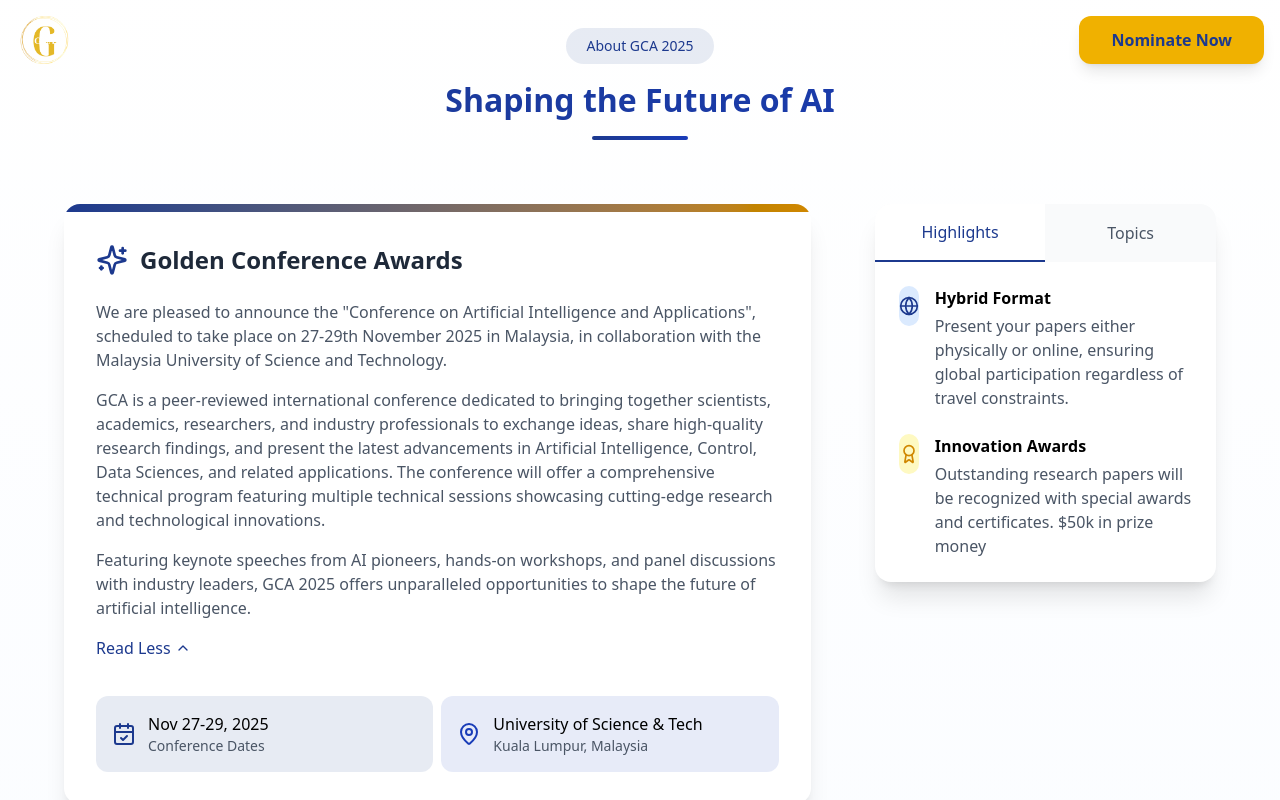
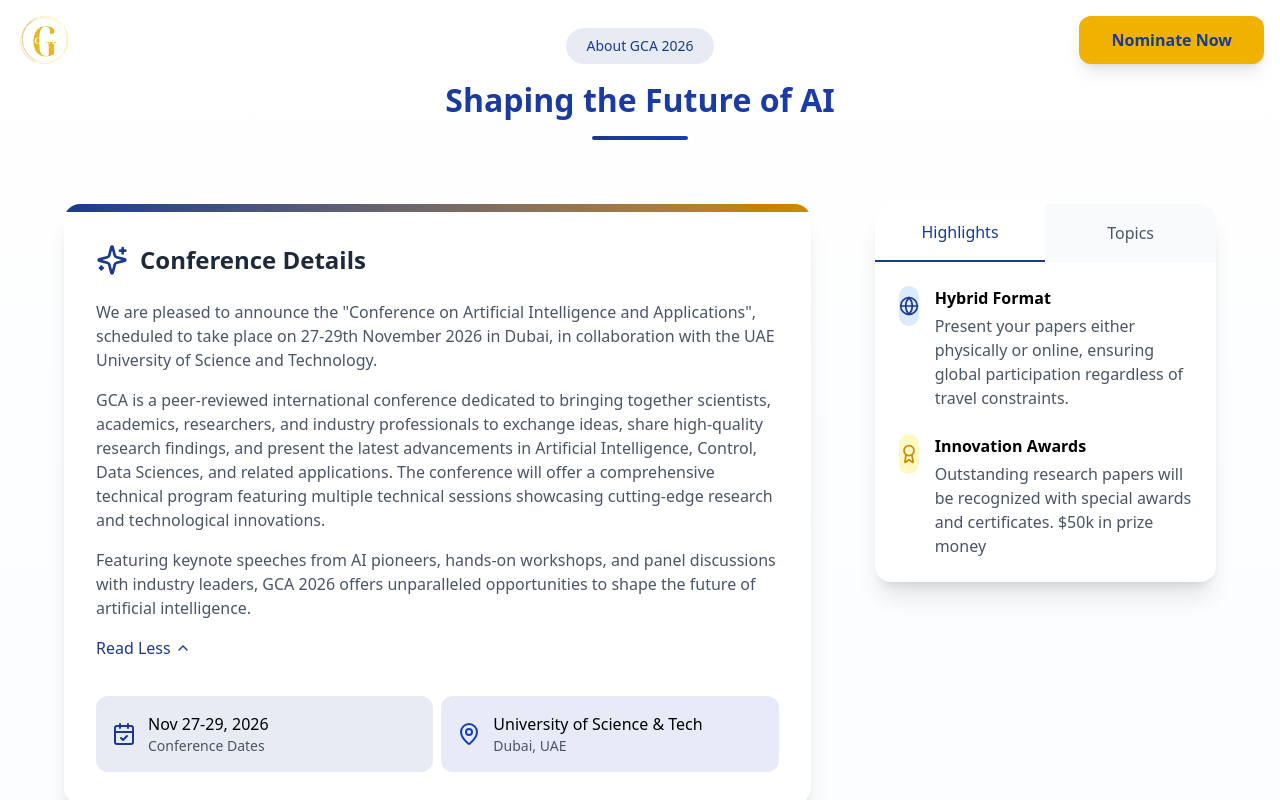
Before and after one commit to Tasmii/GCA, a React (Vite) app: page /conference-2026 in a window 1280 px wide. Both pictures are taken after a click on the button "Read More". Shown: the part 852-1652 px from the top of the page. Built offline with nearby package versions, Linux system fonts and the light colour scheme.

Commit message:
new commit

```diff
--- a/package.json
+++ b/package.json
@@ -10,7 +10,7 @@
     "preview": "vite preview"
   },
   "dependencies": {
-    "framer-motion": "^12.12.1",
+    "framer-motion": "^12.12.2",
     "lucide-react": "^0.511.0",
     "react": "^19.1.0",
     "react-dom": "^19.1.0",
--- a/src/components/Conference-2026.jsx
+++ b/src/components/Conference-2026.jsx
@@ -65,7 +65,7 @@
           transition={{ duration: 0.8 }}
         >
           <div className="inline-block mb-6 px-6 py-2 bg-white/10 backdrop-blur-sm rounded-full text-white text-sm">
-            November 27-29, 2025 • Malaysia
+            November 27-29, 2026 • Dubai, UAE
           </div>
         </motion.div>
 
@@ -118,7 +118,7 @@
           className="text-center mb-16"
         >
           <div className="inline-block mb-4 px-5 py-2 bg-blue-900/10 text-blue-900 rounded-full text-sm">
-            About GCA 2025
+            About GCA 2026
           </div>
           <h2 className="text-4xl md:text-5xl font-bold bg-gradient-to-r from-blue-900 to-blue-800 bg-clip-text text-transparent mb-4">
             Shaping the Future of AI
@@ -140,11 +140,11 @@
               <div className="p-8">
                 <div className="flex items-center gap-3 mb-6">
                   <Sparkles className="h-8 w-8 text-blue-900" />
-                  <h3 className="text-2xl font-bold text-gray-800">Golden Conference Awards</h3>
+                  <h3 className="text-2xl font-bold text-gray-800">Conference Details</h3>
                 </div>
 
                 <p className="text-gray-600 mb-4">
-                We are pleased to announce the "Conference on Artificial Intelligence and Applications", scheduled to take place on 27-29th November 2025 in Malaysia, in collaboration with the Malaysia University of Science and Technology.</p>
+                We are pleased to announce the "Conference on Artificial Intelligence and Applications", scheduled to take place on 27-29th November 2026 in Dubai, in collaboration with the UAE University of Science and Technology.</p>
 
                 {showMoreAbout && (
                   <>
@@ -155,7 +155,7 @@
                     </p>
                     <p className="text-gray-600 mb-4">
                       Featuring keynote speeches from AI pioneers, hands-on workshops, and panel discussions with
-                      industry leaders, GCA 2025 offers unparalleled opportunities to shape the future of artificial
+                      industry leaders, GCA 2026 offers unparalleled opportunities to shape the future of artificial
                       intelligence.
                     </p>
                   </>
@@ -177,7 +177,7 @@
                   <div className="flex items-center gap-3 p-4 bg-blue-900/10 rounded-xl">
                     <CalendarCheck className="h-6 w-6 text-blue-900" />
                     <div>
-                      <p className="font-medium">Nov 27-29, 2025</p>
+                      <p className="font-medium">Nov 27-29, 2026</p>
                       <p className="text-sm text-gray-600">Conference Dates</p>
                     </div>
                   </div>
@@ -185,7 +185,7 @@
                     <MapPin className="h-6 w-6 text-blue-800" />
                     <div>
                       <p className="font-medium">University of Science & Tech</p>
-                      <p className="text-sm text-gray-600">Kuala Lumpur, Malaysia</p>
+                      <p className="text-sm text-gray-600">Dubai, UAE</p>
                     </div>
                   </div>
                 </div>
@@ -276,7 +276,7 @@
               <div className="flex items-center gap-3">
                 <Users className="h-10 w-10" />
                 <div>
-                  <h3 className="text-xl font-bold">Join Us in Malaysia</h3>
+                  <h3 className="text-xl font-bold">Join Us in Dubai, UAE</h3>
                   <p className="text-md">Be part of this exciting opportunity to share your research, gain valuable insights, and build lasting collaborations with peers from around the world.</p>
                 </div>
               </div>
@@ -338,14 +338,14 @@
               Venue Details
             </h2>
             <p className="text-lg text-gray-600 max-w-2xl mx-auto">
-              World-class facilities in Kuala Lumpur
+              World-class facilities in Dubai, UAE
             </p>
           </div>
 
           <div className="grid lg:grid-cols-2 gap-12">
             <div className="rounded-xl overflow-hidden shadow-xl">
               <iframe
-                src="https://www.google.com/maps/embed?pb=!1m18!1m12!1m3!1d3983.79771432555!2d101.68924631475726!3d3.138355297710132!2m3!1f0!2f0!3f0!3m2!1i1024!2i768!4f13.1!3m3!1m2!1s0x31cc362b0e679927%3A0x6376d2c3a10a4956!2sKuala%20Lumpur%20Convention%20Centre!5e0!3m2!1sen!2smy!4v1628235678909!5m2!1sen!2smy"
+                src="https://www.google.com/maps/embed?pb=!1m18!1m12!1m3!1d3610.1786541102883!2d55.271801475381785!3d25.19719697771105!2m3!1f0!2f0!3f0!3m2!1i1024!2i768!4f13.1!3m3!1m2!1s0x3e5f43348a67e24b%3A0xff45e502e1ceb7e2!2sBurj%20Khalifa!5e0!3m2!1sen!2sin!4v1748014699433!5m2!1sen!2sin"
                 className="w-full h-96 border-0"
                 allowFullScreen
               />
@@ -372,9 +372,9 @@
                     <div className="flex items-start gap-4">
                       <Building className="h-6 w-6 text-blue-900 mt-1" />
                       <div>
-                        <h3 className="text-xl font-semibold mb-2">KL Convention Center</h3>
+                        <h3 className="text-xl font-semibold mb-2">Dubai Convention Center</h3>
                         <p className="text-gray-600">
-                          State-of-the-art convention facility in the heart of Kuala Lumpur,
+                          State-of-the-art convention facility in the heart of Dubai, UAE,
                           featuring 10,000 sqm of exhibition space and 50 meeting rooms.
                         </p>
                       </div>
@@ -395,9 +395,9 @@
                 {venueTab === 'attractions' && (
                   <div className="grid grid-cols-2 gap-4">
                     {[
-                      { icon: <Globe className="h-5 w-5" />, name: 'Petronas Towers' },
-                      { icon: <MapPin className="h-5 w-5" />, name: 'Batu Caves' },
-                      { icon: <Utensils className="h-5 w-5" />, name: 'Jalan Alor Food Street' },
+                      { icon: <Globe className="h-5 w-5" />, name: 'Burj Khalifa' },
+                      { icon: <MapPin className="h-5 w-5" />, name: 'Palm Jumerah' },
+                      { icon: <Utensils className="h-5 w-5" />, name: 'Dubai Mall' },
                       { icon: <Hotel className="h-5 w-5" />, name: 'Luxury Hotels' }
                     ].map((attraction, index) => (
                       <div key={index} className="bg-gray-50 p-4 rounded-xl">
@@ -415,7 +415,7 @@
                     <div className="flex items-start gap-4">
                       <Plane className="h-6 w-6 text-blue-600 mt-1" />
                       <div>
-                        <h4 className="font-semibold mb-1">KLIA Airport</h4>
+                        <h4 className="font-semibold mb-1">Dubai Airport</h4>
                         <p className="text-gray-600">45 minutes by express train</p>
                       </div>
                     </div>
```
Also changed, not shown: 1 other file (tests, documents, lock files or other folders).
